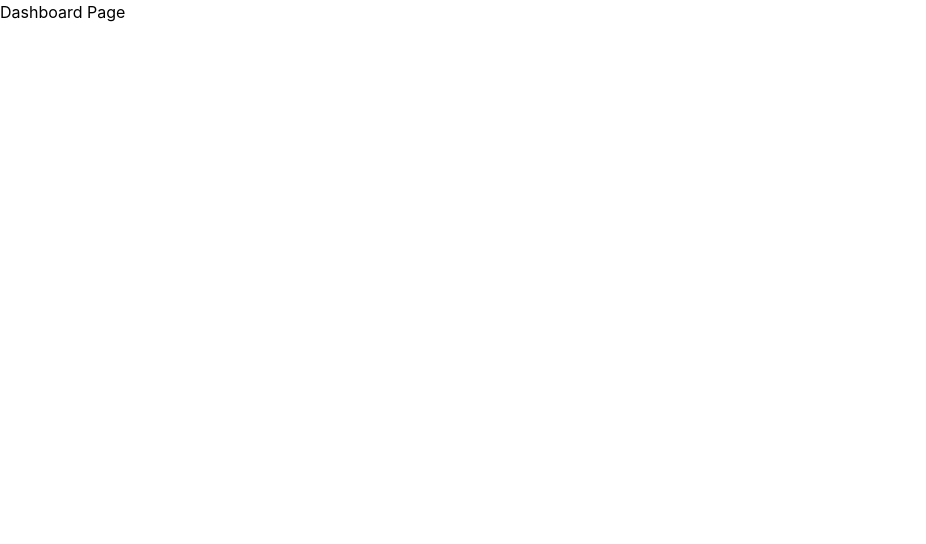
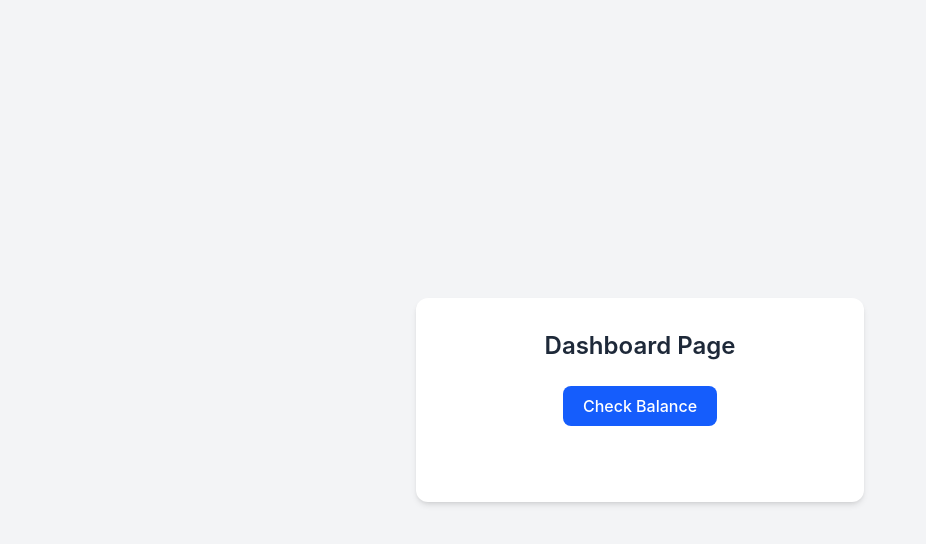
Before and after one commit to AjayS0708/KoddBankkk, a React (Vite) app: page /dashboard in a window 1280 px wide. Shown: the top 544 px of the page, without its empty margins (0-926 px from the left). Built offline with nearby package versions, Linux system fonts and the light colour scheme.

Commit message:
Implement dashboard balance check flow

```diff
--- a/src/pages/Dashboard.jsx
+++ b/src/pages/Dashboard.jsx
@@ -1,5 +1,38 @@
+import { useState } from 'react'
+import axiosInstance from '../api/axios.js'
+
 function Dashboard() {
-  return <h1>Dashboard Page</h1>
+  const [message, setMessage] = useState('')
+  const [isLoading, setIsLoading] = useState(false)
+
+  const handleCheckBalance = async () => {
+    setIsLoading(true)
+    try {
+      const response = await axiosInstance.get('/check-balance')
+      setMessage(`Your balance is ₹${response.data.balance}`)
+    } catch {
+      setMessage('Session expired. Please login again.')
+    } finally {
+      setIsLoading(false)
+    }
+  }
+
+  return (
+    <div className="flex min-h-screen items-center justify-center bg-gray-100 px-4">
+      <div className="w-full max-w-md rounded-xl bg-white p-8 text-center shadow-md">
+        <h1 className="mb-6 text-2xl font-semibold text-gray-800">Dashboard Page</h1>
+        <button
+          type="button"
+          onClick={handleCheckBalance}
+          disabled={isLoading}
+          className="rounded-lg bg-blue-600 px-5 py-2 font-medium text-white transition hover:bg-blue-700 disabled:cursor-not-allowed disabled:opacity-70"
+        >
+          {isLoading ? 'Checking...' : 'Check Balance'}
+        </button>
+        <p className="mt-5 min-h-6 text-sm text-gray-700">{message}</p>
+      </div>
+    </div>
+  )
 }
 
 export default Dashboard
```
Also changed, not shown: 1 other file (tests, documents, lock files or other folders).
